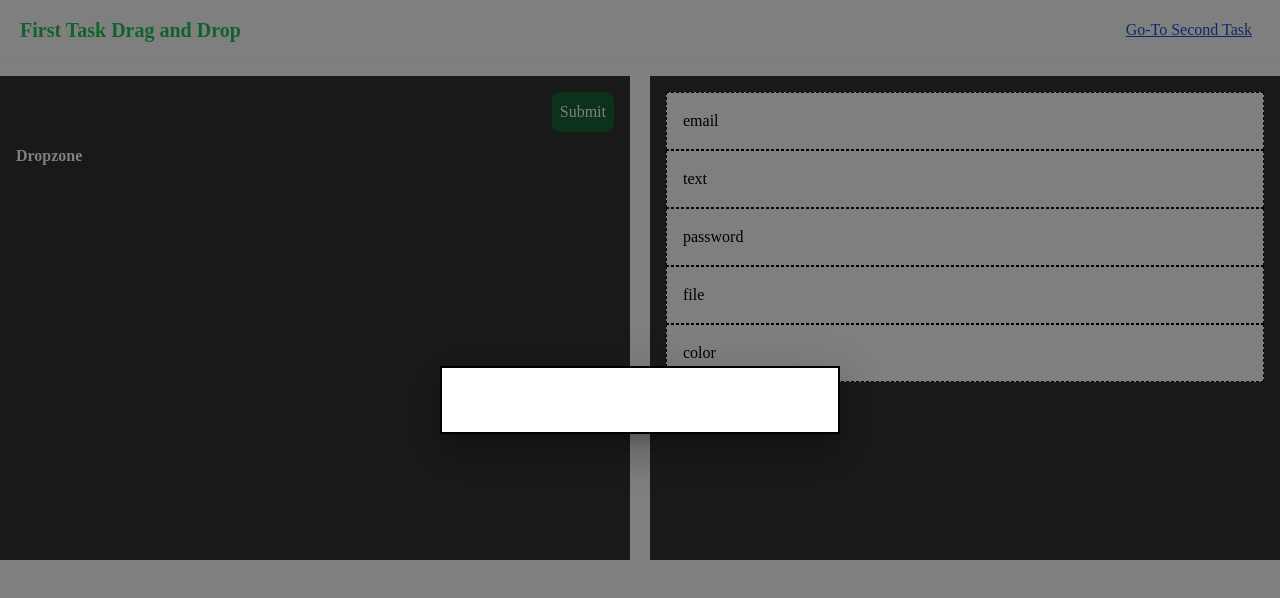
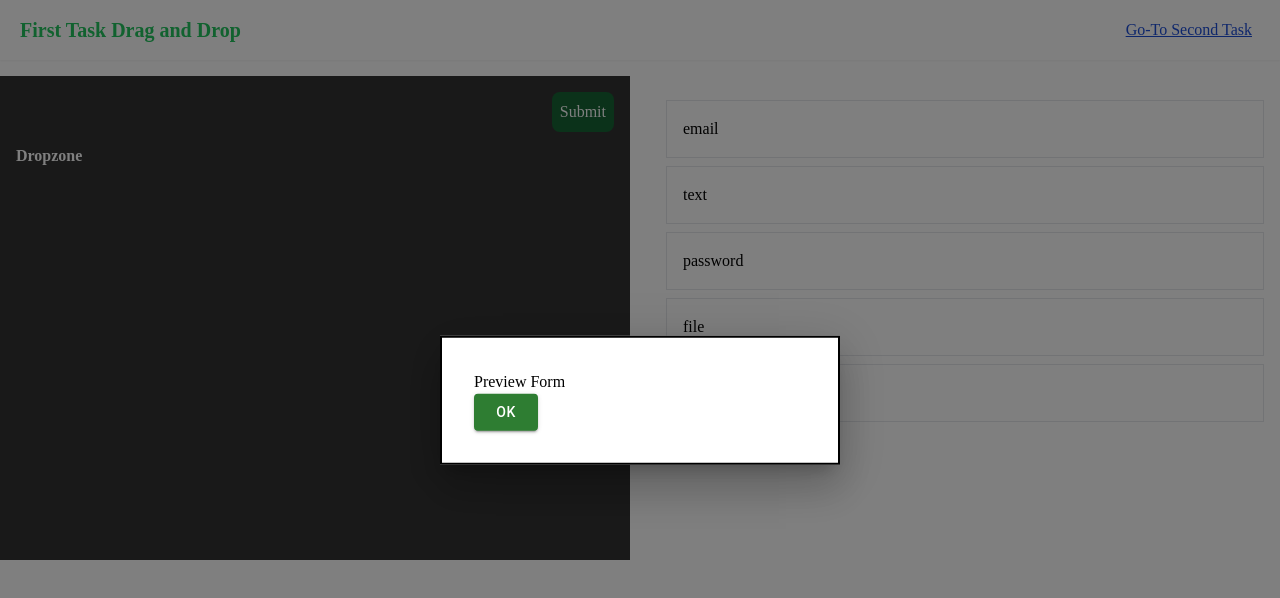
Before and after one commit to soheb-funtune/data-beat-front-end, a React (Vite) app: page /first-task in a window 1280 px wide. Both pictures are taken after a click on the button "Submit". Shown: the top 598 px of the page. Built offline with nearby package versions, Linux system fonts and the light colour scheme.

Commit message:
ui changes

```diff
--- a/src/components/MuiModal/MuiModal.jsx
+++ b/src/components/MuiModal/MuiModal.jsx
@@ -1,6 +1,7 @@
 import * as React from "react";
 import Box from "@mui/material/Box";
-import Typography from "@mui/material/Typography";
+
+import Button from "@mui/material/Button";
 import Modal from "@mui/material/Modal";
 
 const style = {
@@ -28,7 +29,17 @@ export const MuiModal = ({ opne, setOpen, itemsList, handleInputElements }) => {
         aria-describedby="modal-modal-description"
       >
         <Box sx={style}>
+          <h2>Preview Form</h2>
           {itemsList?.map((item, i) => handleInputElements(item))}
+          <>
+            <Button
+              variant="contained"
+              color="success"
+              onClick={() => handleClose()}
+            >
+              Ok
+            </Button>
+          </>
         </Box>
       </Modal>
     </div>
--- a/src/pages/first-task/FirstTask.jsx
+++ b/src/pages/first-task/FirstTask.jsx
@@ -24,7 +24,7 @@ const FirstTask = () => {
     switch (text) {
       case "file":
         return (
-          <div className="draggable">
+          <div className={`draggable `}>
             <label>Select File</label>
             <input type="file" id={Date.now()} placeholder="Select File" />
           </div>
@@ -137,14 +137,14 @@ const FirstTask = () => {
           </div>
         </form>
         <div
-          className="container-css col-span-1"
+          className="container-css bg-white border-black border-solid col-span-1"
           // onDragOver={handleDragOver}
           // onDrop={handleDrop}
         >
           {inputLists?.map((item, i) => (
             <div
               key={i}
-              className="draggable border-dashed"
+              className="draggable border  mt-2"
               draggable="true"
               onDragStart={handleDragStart}
               onDragEnd={handleDragEnd}
--- a/src/pages/first-task/first-task.css
+++ b/src/pages/first-task/first-task.css
@@ -11,7 +11,6 @@ body {
 .draggable {
   padding: 1rem;
   background-color: white;
-  border: 1px solid black;
   cursor: move;
   display: flex;
   flex-direction: column;
```
